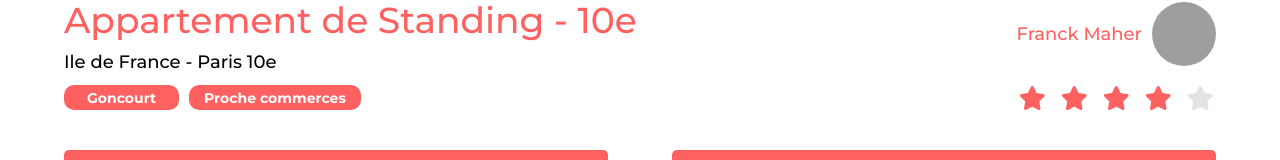
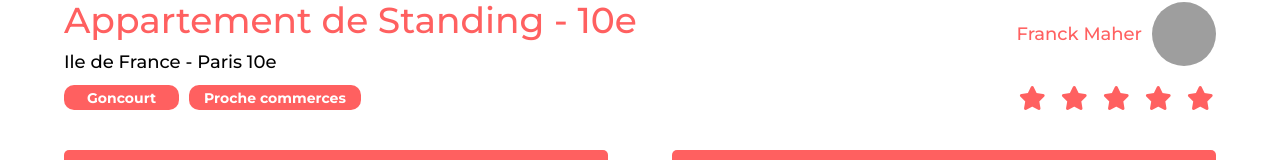
Before and after one commit to Alex-b6/P8---Kasa, a React (Vite) app: page /host/0979876d in a window 1280 px wide. Shown: the part 627-787 px from the top of the page. Built offline with nearby package versions, Linux system fonts and the light colour scheme; grey boxes are pictures that could not be loaded.

Commit message:
Refact: Now the "rating" component is dynamically generated.

```diff
--- a/src/components/Rating.jsx
+++ b/src/components/Rating.jsx
@@ -1,6 +1,6 @@
 import PropTypes from "prop-types";
 
-const Rating = ({ rating }) => {
+/*const Rating = ({ rating }) => {
     return (
         <div className="rating">
             <i className={`fa-solid fa-star ${rating > 1 ? "active" : ""}`}></i>
@@ -10,6 +10,13 @@ const Rating = ({ rating }) => {
             <i className={`fa-solid fa-star ${rating > 5 ? "active" : ""}`}></i>
         </div>
     );
+};*/
+const Rating = ({ rating }) => {
+    const stars = [];
+    for (let i = 1; i <= 5; i++) {
+        stars.push(<i key={i} className={`fa-solid fa-star ${rating >= i ? "active" : ""}`}></i>);
+    }
+    return <div className="rating">{stars}</div>;
 };
 
 Rating.propTypes = {
```
